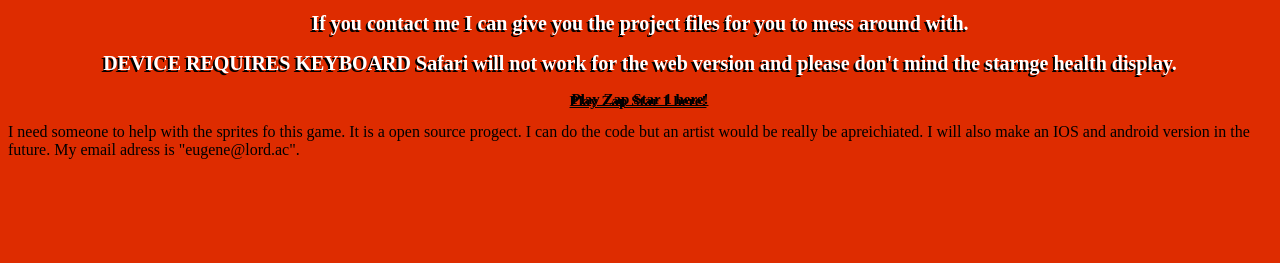
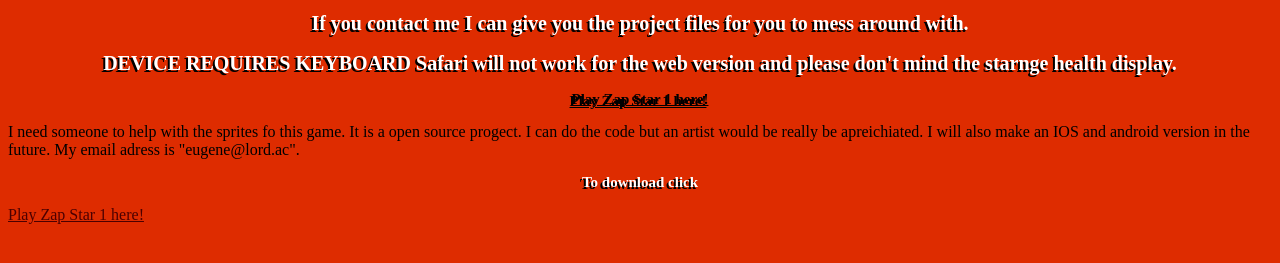
Before and after one commit to codekid-rgb/homesite, a plain HTML site: page zapstar/index.html in a window 1280 px wide. Shown: the part 113-376 px from the top of the page. Drawn offline with Linux system fonts and the light colour scheme.

Commit message:
Update index.html

```diff
--- a/zapstar/index.html
+++ b/zapstar/index.html
@@ -25,5 +25,6 @@
       I will also make an IOS and android version in the future. My email adress
       is "eugene@lord.ac".
     </h2>
+  <h3>To download click</h3><a href="">Play Zap Star 1 here!</a>
   </body>
 </html>
```
